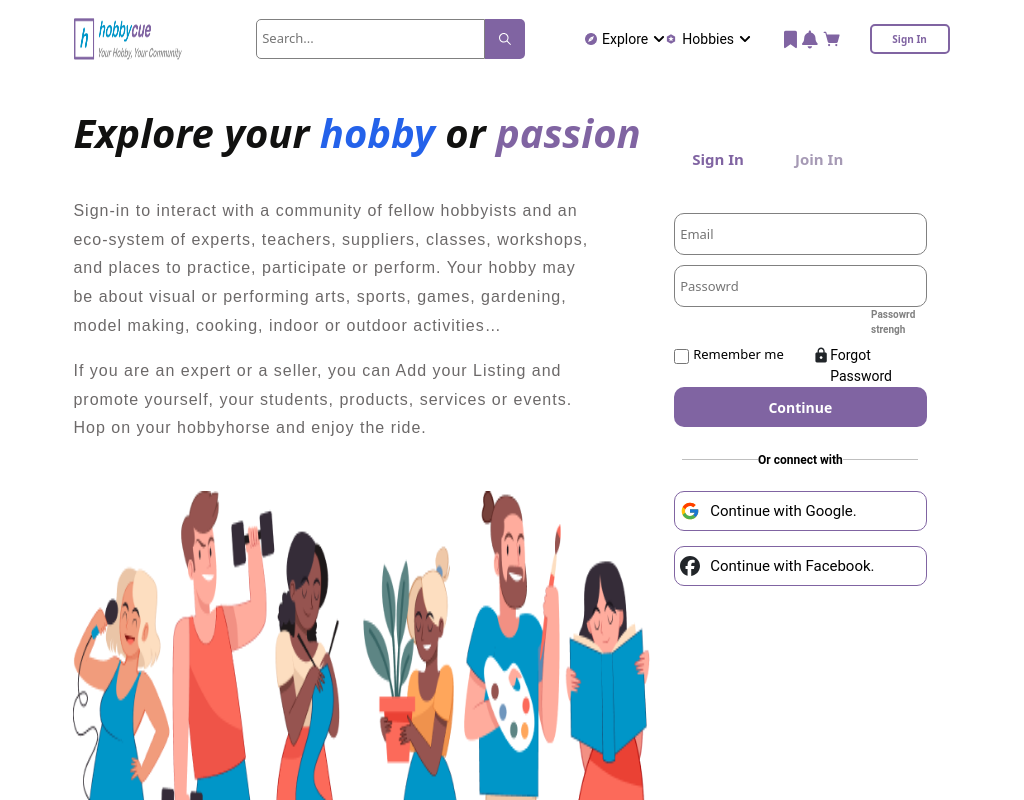
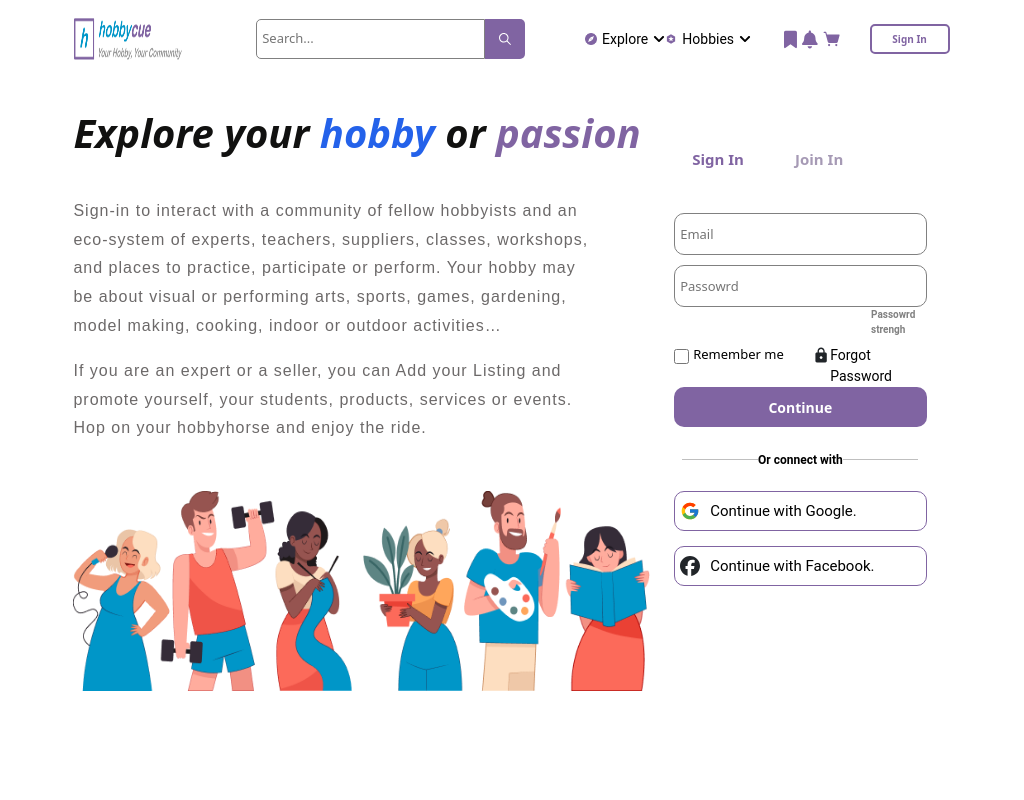
Before and after one commit to angalwarsupriya/new-hobby-cue-project, a React (Vite) app: page / in a window 1024 px wide. Shown: the top 800 px of the page. Built offline with nearby package versions, Linux system fonts and the light colour scheme.

Commit message:
completed hobbycue

```diff
--- a/src/components/HomeHorizontalImage/index.css
+++ b/src/components/HomeHorizontalImage/index.css
@@ -5,7 +5,6 @@
 @media screen and (max-width: 576px) {
     .img{
         height: 20vh;
-
     }
 }
 
@@ -20,6 +19,11 @@
         height: 25vh;
     }
   }
+  @media screen and (min-width: 992px) and (max-width: 1200px) {
+    .img{
+        height: 25vh;
+    }
+  }
 
 
   @media screen and (min-width: 1201px) {
```
